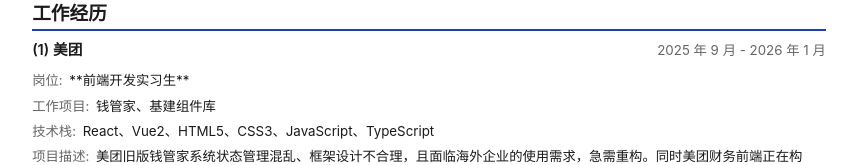
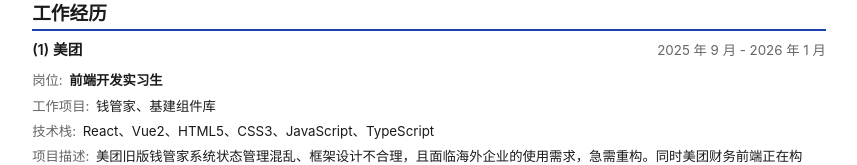
Before and after one commit to ceilf6/resume, a React (Vite) app: page / in a window 1280 px wide. Shown: the part 352-517 px from the top of the page, without its empty margins (211-1068 px from the left). Built offline with nearby package versions, Linux system fonts and the light colour scheme.

Commit message:
chore: stash res

```diff
--- a/component/ProjectItem/ProjectItem.tsx
+++ b/component/ProjectItem/ProjectItem.tsx
@@ -100,7 +100,7 @@
         {/* 岗位名称 */}
         <div className="project-item__row">
           <dt>岗位: </dt>
-          <dd>{position}</dd>
+          <dd>{parse(position)}</dd>
         </div>
 
         {/* 工作项目 */}
@@ -109,10 +109,10 @@
           <dd>
             {projectLink ? (
               <a href={projectLink} target="_blank" rel="noopener noreferrer">
-                {projectName}
+                {parse(projectName)}
               </a>
             ) : (
-              projectName
+              parse(projectName)
             )}
           </dd>
         </div>
```
